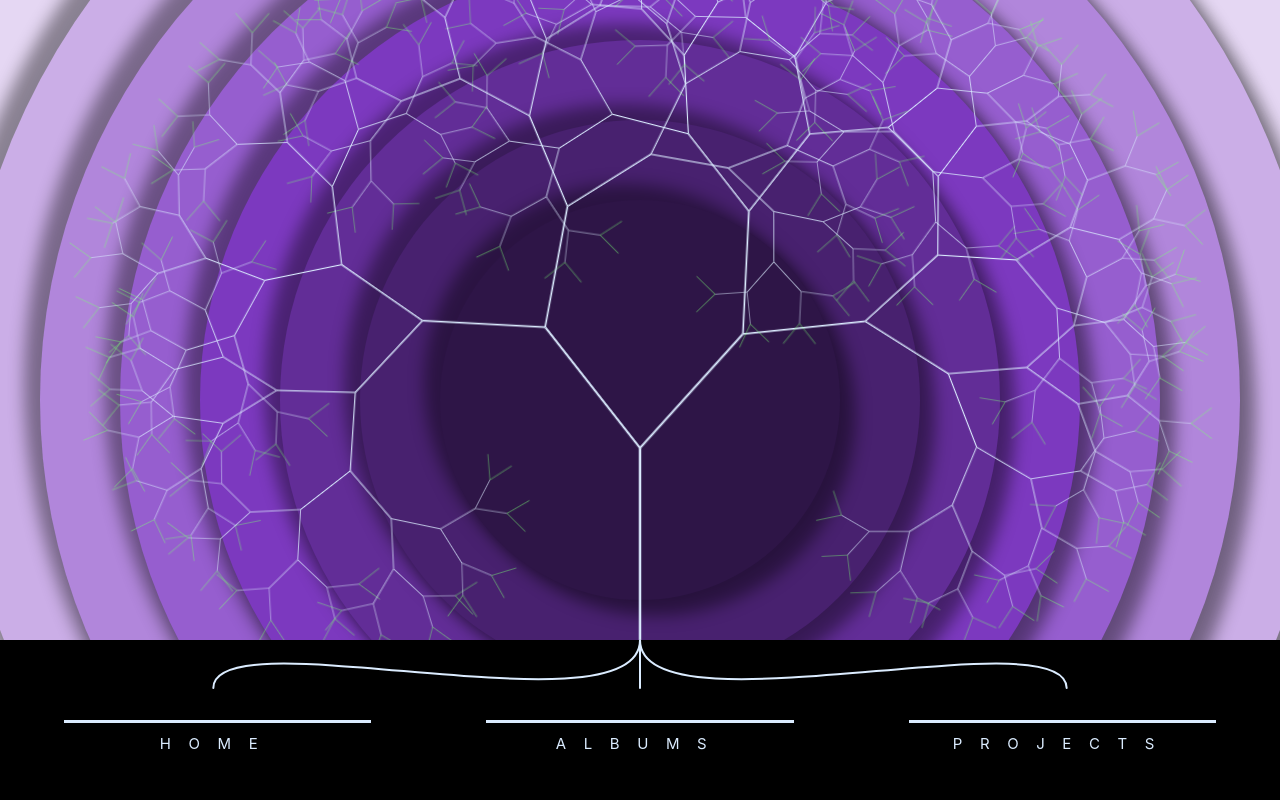
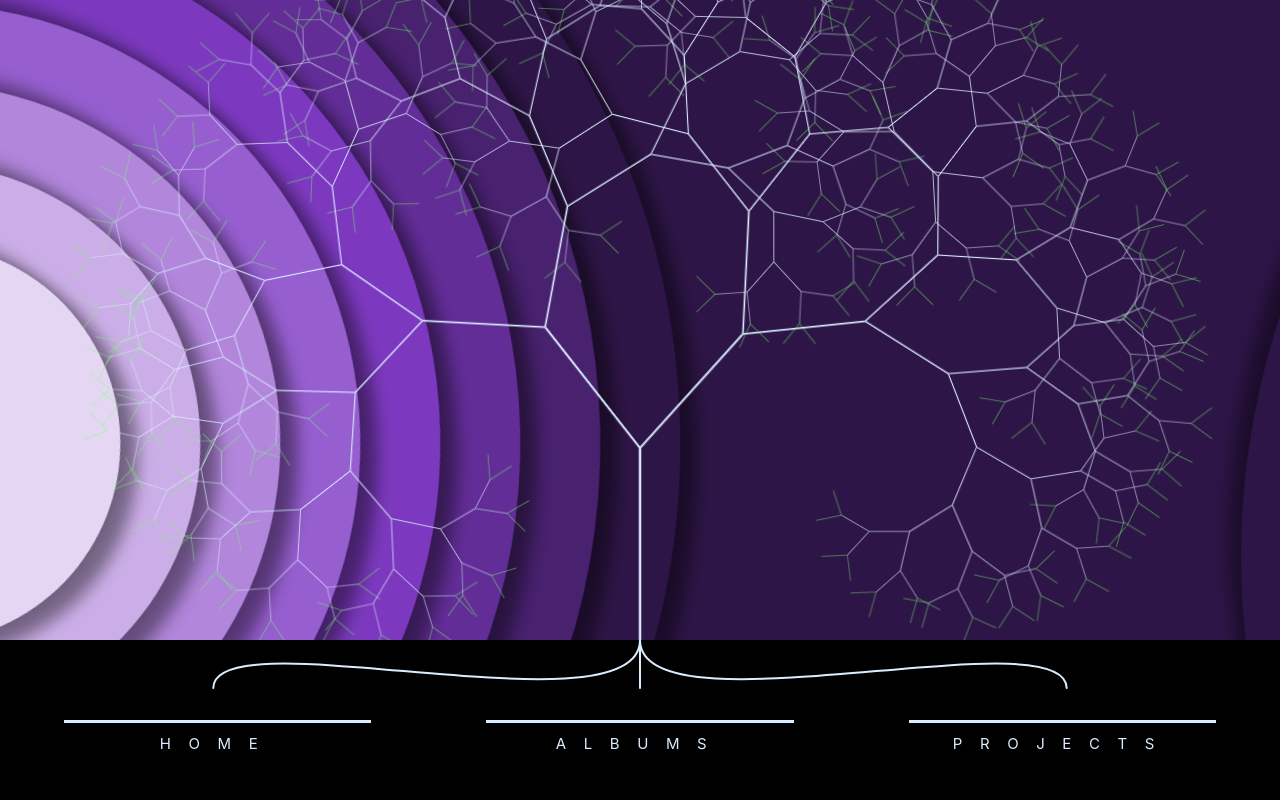
Before and after one commit to rjb255/vue-frontend, a Vue app: page / in a window 1280 px wide. Shown: the top 800 px of the page. Built offline with nearby package versions, Linux system fonts and the light colour scheme.

Commit message:
feat: added moon and sun

```diff
--- a/src/App.vue
+++ b/src/App.vue
@@ -1,7 +1,12 @@
 <template>
   <div class="wrapper">
     <div id="landscape">
-      <ConcentricCircles id="concentric-circles" :colours="circleColours" />
+      <ConcentricCircles
+        id="concentric-circles"
+        :colours="moonCircleColours"
+        :sunColours="sunCircleColours"
+        :moonColours="moonCircleColours"
+      />
       <CoverTree />
     </div>
     <div>
@@ -51,7 +56,8 @@ import FooterComponent from "./components/FooterComponent.vue";
 import CoverTree from "./components/CoverTree.vue";
 import {
   woodColour,
-  circleColours,
+  moonCircleColours,
+  sunCircleColours,
   groundColour,
   startColourChangingInterval,
 } from "./utilities/mainSvgColours";
--- a/src/components/ConcentricCircles.vue
+++ b/src/components/ConcentricCircles.vue
@@ -1,22 +1,52 @@
 <template>
-  <svg viewBox="0 0 100 100">
+  <svg viewBox="0 0 100 100" overflow="visible">
+    <g v-for="stellar of consecutiveNumbers" :key="stellar">
       <circle
-      v-for="[index, colour] of colours.entries()"
+        v-for="[index, colour] of moonColours.entries()"
         :key="index"
+        :transform="`rotate(${fractionOfDay + stellar * 40})`"
+        transform-origin="50 800"
         cx="50"
         cy="50"
-      :r="25 + (colours.length - index - 1) * 10"
+        :r="25 + (moonColours.length - index - 1) * 10"
         :fill="`hsl(${colour[0]}, ${colour[1]}%, ${colour[2]}%)`"
       />
+      <circle
+        v-for="[index, colour] of sunColours.entries()"
+        :key="index"
+        :transform="`rotate(${fractionOfDay + 20 + stellar * 40})`"
+        transform-origin="50 800"
+        cx="50"
+        cy="50"
+        :r="25 + (sunColours.length - index - 1) * 10"
+        :fill="`hsl(${colour[0]}, ${colour[1]}%, ${colour[2]}%)`"
+      />
+    </g>
   </svg>
 </template>
 
 <script setup lang="ts">
-import type { PropType } from "vue";
+import { ref, type PropType } from "vue";
 
-const { colours } = defineProps({
+const consecutiveNumbers: number[] = Array<number>(9)
+  .fill(0)
+  .map((_, index) => index);
+
+const { moonColours, sunColours, colours } = defineProps({
+  moonColours: { type: Array as PropType<number[][]>, required: true },
+  sunColours: { type: Array as PropType<number[][]>, required: true },
   colours: { type: Array as PropType<number[][]>, required: true },
 });
+
+const fractionOfDay = ref(getFractionOfDay());
+
+function getFractionOfDay() {
+  const date = new Date();
+  // return (date.getSeconds() / 60) * 40;
+  return ((date.getHours() + date.getMinutes() / 60) / 24) * 40;
+}
+
+setInterval(() => (fractionOfDay.value = getFractionOfDay()), 1000 * 60);
 </script>
 
 <style scoped>
--- a/src/utilities/mainSvgColours.ts
+++ b/src/utilities/mainSvgColours.ts
@@ -1,29 +1,34 @@
 import { ref } from "vue";
 
-function chromatic(starting: number[], count: number) {
+function chromatic(starting: number[], count: number, light: boolean = true) {
   const values = [];
   for (let i = 0; i < count; i++) {
-    values.push([starting[0], starting[1], starting[2] + ((100 - starting[2]) * i) / count]);
+    const lVal = light
+      ? starting[2] + ((100 - starting[2]) * i) / count
+      : starting[2] - (starting[2] / count) * i;
+    values.push([starting[0], starting[1], lVal]);
   }
   return values.reverse();
 }
 
-// const testTimes = timeBounds.map((hour) => new Date(2024, 31, 10, hour));
-// let mockNow = new Date();
-
-// type a = (typeof groundColourBounds)["length"];
-// type b = (typeof bounds)["length"];
-
-const colourThemeSensitivity = 60 * 1000; // 1 minute
+const colourThemeSensitivity = 1000; // 1 minute
 const circleCount = 8;
 
 const woodColour = ref([256, 50, 50]);
 const leafColour = ref([256, 50, 50]);
+const sunCircleColours = ref(chromatic([256, 40, 40], 6));
+const moonCircleColours = ref(chromatic([256, 40, 40], 6));
 const circleColours = ref(chromatic([256, 40, 40], 6));
 const groundColour = ref([0, 0, 0]);
 
 const timeBounds = [1, 6, 10, 14, 18, 23] as const;
 type ColourBounds = { [key in (typeof timeBounds)[number]]: number[] };
+
+// const testTimes = timeBounds.map((hour) => new Date(2024, 31, 10, hour + 1));
+// const mockNow = new Date();
+
+// type a = (typeof groundColourBounds)["length"];
+// type b = (typeof bounds)["length"];
 
 const woodColourBounds: ColourBounds = {
   1: [212, 100, 93],
@@ -52,6 +57,23 @@ const circleColoursBounds: { [key in keyof ColourBounds]: number[][] } = {
   23: chromatic([270, 54, 18], circleCount),
 };
 
+const moonColoursBounds: { [key in keyof ColourBounds]: number[][] } = {
+  1: chromatic([250, 35, 0], circleCount),
+  6: chromatic([250, 54, 80], circleCount, false),
+  10: chromatic([200, 100, 24], circleCount, false).reverse(),
+  14: chromatic([67, 100, 18], circleCount),
+  18: chromatic([13, 100, 60], circleCount, false),
+  23: chromatic([270, 54, 18], circleCount).reverse(),
+};
+const sunColoursBounds: { [key in keyof ColourBounds]: number[][] } = {
+  1: chromatic([10, 100, 5], circleCount, false),
+  6: chromatic([270, 54, 18], circleCount, false),
+  10: chromatic([200, 100, 60], circleCount).reverse(),
+  14: chromatic([62, 80, 50], circleCount).reverse(),
+  18: chromatic([13, 100, 60], circleCount).reverse(),
+  23: chromatic([270, 54, 18], circleCount, false).reverse(),
+};
+
 const groundColourBounds: ColourBounds = {
   1: [255, 100, 0],
   6: [0, 0, 0],
@@ -72,9 +94,19 @@ function colourChanging() {
     colour.value = calcValue(colourBound);
   });
 
-  const entries = Object.entries(circleColoursBounds);
+  const cirlceEntries = Object.entries(circleColoursBounds);
+  const moonEntries = Object.entries(moonColoursBounds);
+  const sunEntries = Object.entries(sunColoursBounds);
   circleColours.value = Array.from({ length: circleCount }, (_, i) => {
-    const circleBound = entries.map((entry) => [entry[0], entry[1][i]]);
+    const circleBound = cirlceEntries.map((entry) => [entry[0], entry[1][i]]);
+    return calcValue(Object.fromEntries(circleBound));
+  });
+  moonCircleColours.value = Array.from({ length: circleCount }, (_, i) => {
+    const circleBound = moonEntries.map((entry) => [entry[0], entry[1][i]]);
+    return calcValue(Object.fromEntries(circleBound));
+  });
+  sunCircleColours.value = Array.from({ length: circleCount }, (_, i) => {
+    const circleBound = sunEntries.map((entry) => [entry[0], entry[1][i]]);
     return calcValue(Object.fromEntries(circleBound));
   });
 }
@@ -82,7 +114,10 @@ function colourChanging() {
 function calcValue(_bounds: ColourBounds) {
   const now = new Date();
   // mockNow = new Date(mockNow.getTime() + 1000 * 60);
-  // mockNow = testTimes[7];
+  // mockNow = testTimes[4];
+  // mockNow = new Date(2025, 10, 10, (new Date().getSeconds() / 60) * 24);
+  // mockNow = new Date(2025, 10, 10, 0);
+  // console.log(mockNow);
   // const now = mockNow;
   let timeUpperIndex = timeBounds.findIndex((value) => value > now.getHours()) ?? 0;
   if (timeUpperIndex < 0) timeUpperIndex = 0;
@@ -104,4 +139,12 @@ function startColourChangingInterval(): ReturnType<typeof setInterval> {
   return setInterval(colourChanging, colourThemeSensitivity);
 }
 
-export { startColourChangingInterval, woodColour, leafColour, circleColours, groundColour };
+export {
+  startColourChangingInterval,
+  woodColour,
+  leafColour,
+  circleColours,
+  moonCircleColours,
+  sunCircleColours,
+  groundColour,
+};
```
Lines whose indentation alone changed are shown as unchanged.
